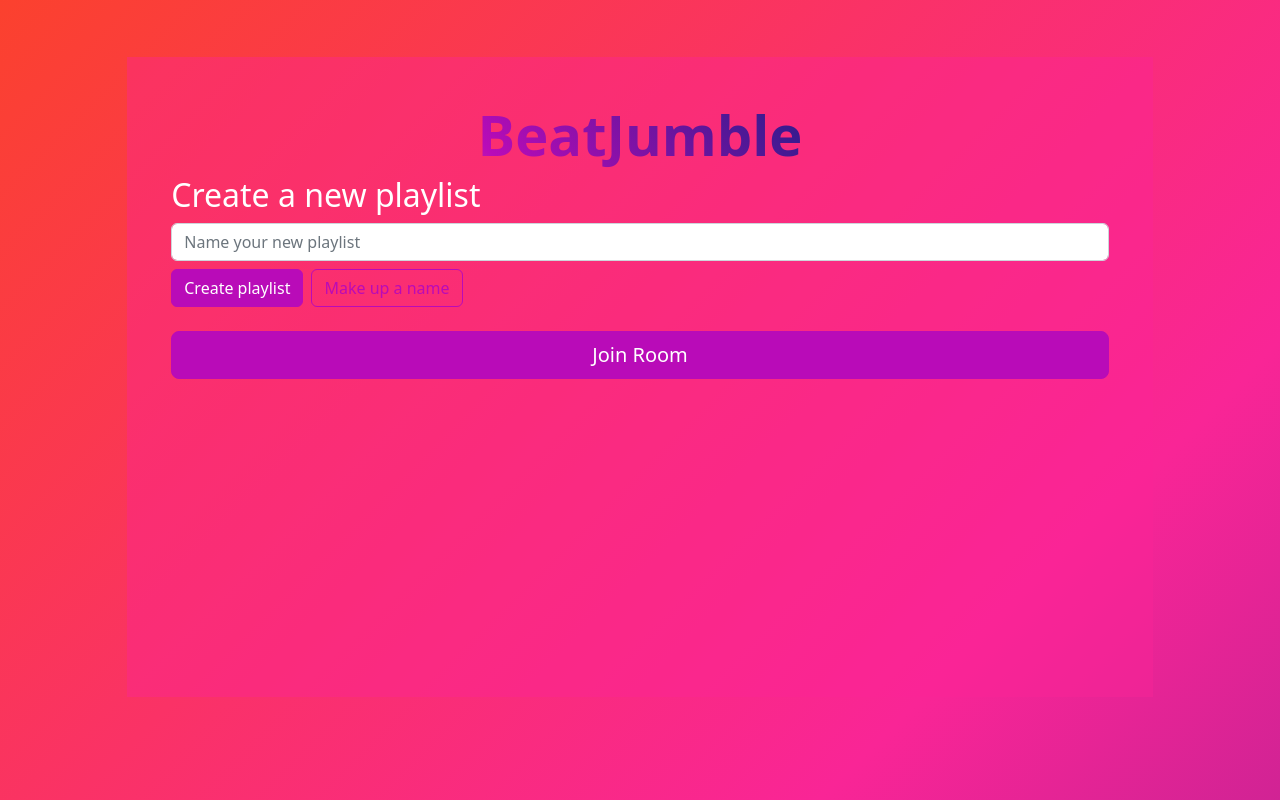
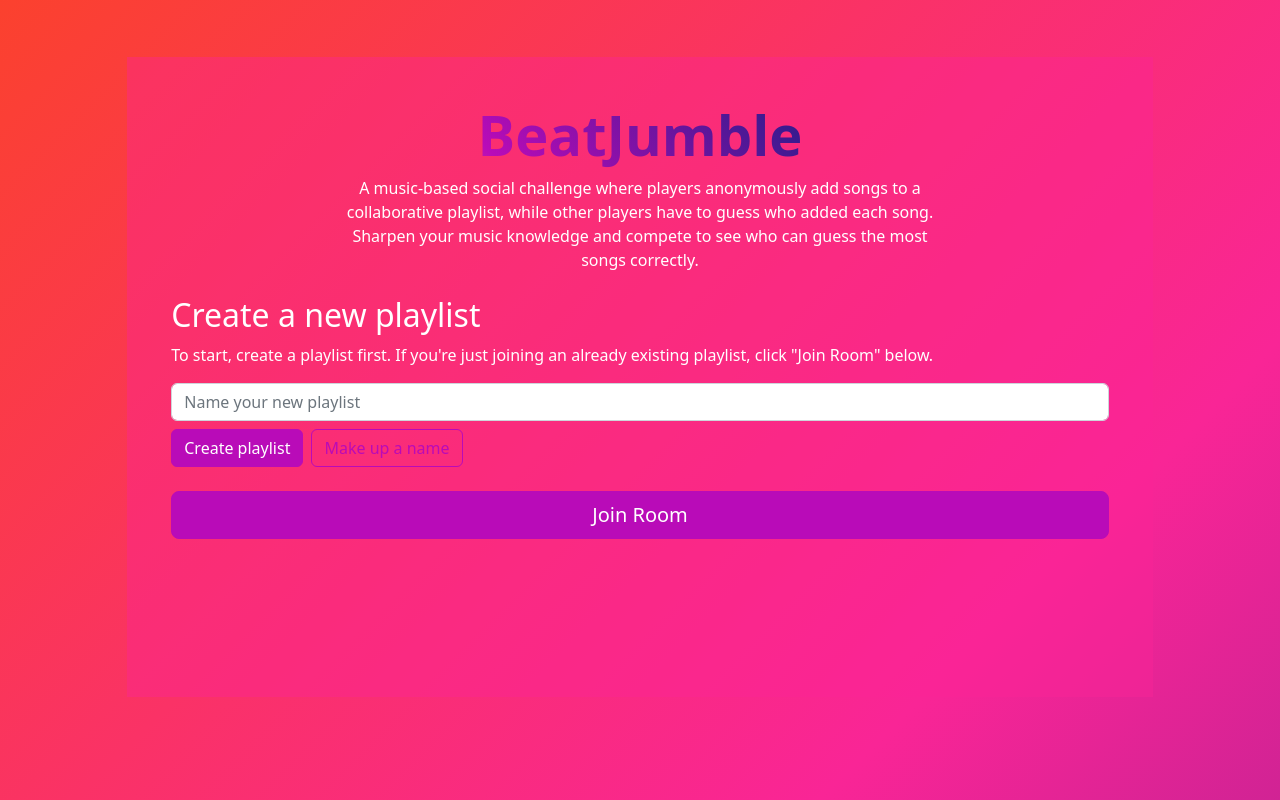
Before and after one commit to danohart/playlistparty, a Next.js app: page / in a window 1280 px wide. Shown: the top 800 px of the page. Built offline with nearby package versions, Linux system fonts and the light colour scheme.

Commit message:
Add verbiage to get a playlist created, or join a room

```diff
--- a/lib/constants.js
+++ b/lib/constants.js
@@ -1,3 +1,8 @@
 const siteTitle = "BeatJumble";
+const description =
+  "BeatJumble is a social music challenge where you can test your knowledge and share your favorite tunes with friends. Add songs anonymously to a collaborative playlist to see if your friends can guess which song you added. Join the fun and get your music groove on with BeatJumble!";
 
-export { siteTitle };
+const shortDescription =
+  "BeatJumble is a social music challenge where you can test your knowledge and share your favorite tunes with friends. Join the fun and get your music groove on with BeatJumble!";
+
+export { siteTitle, description, shortDescription };
--- a/pages/index.js
+++ b/pages/index.js
@@ -17,13 +17,27 @@ export default function Home({
 
   return (
     <>
-      <Meta />
+      <Meta description='BeatJumble is a social music challenge where you can test your knowledge and share your favorite tunes with friends.' />
       <h1 className='logo'>{siteTitle}</h1>
+      <Row>
+        <Col xs={12} lg={{ span: 8, offset: 2 }} className='mb-4 text-center'>
+          A music-based social challenge where players anonymously add songs to
+          a collaborative playlist, while other players have to guess who added
+          each song. Sharpen your music knowledge and compete to see who can
+          guess the most songs correctly.
+        </Col>
+      </Row>
       {!joinGame ? (
         <>
           {!spotifyPlaylist ? (
             <>
               <h2>Create a new playlist</h2>
+              <Row>
+                <Col className='mb-3'>
+                  To start, create a playlist first. If you're just joining an
+                  already existing playlist, click "Join Room" below.
+                </Col>
+              </Row>
               <CreatePlaylist playlistSelect={handlePlaylistChange} />
               <Row className='mt-4'>
                 <Col>
```
